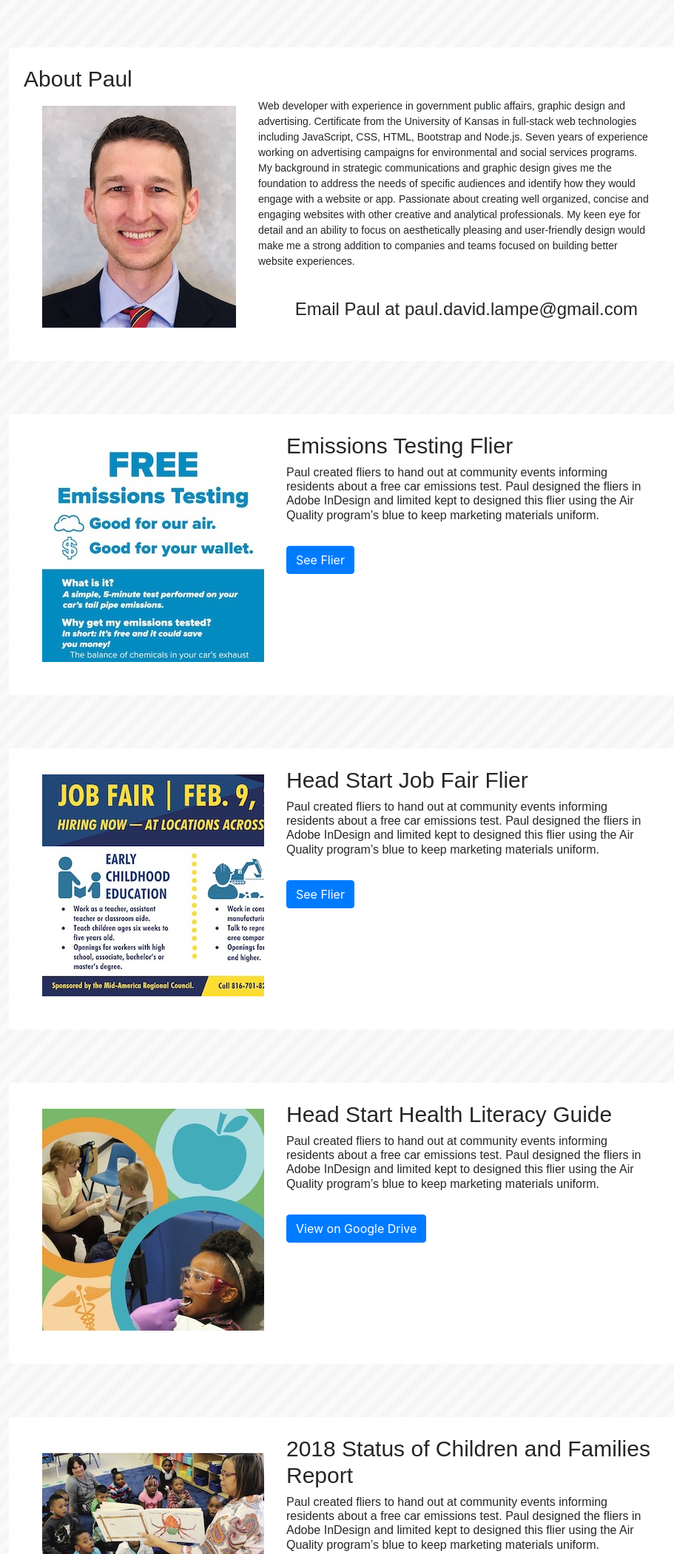
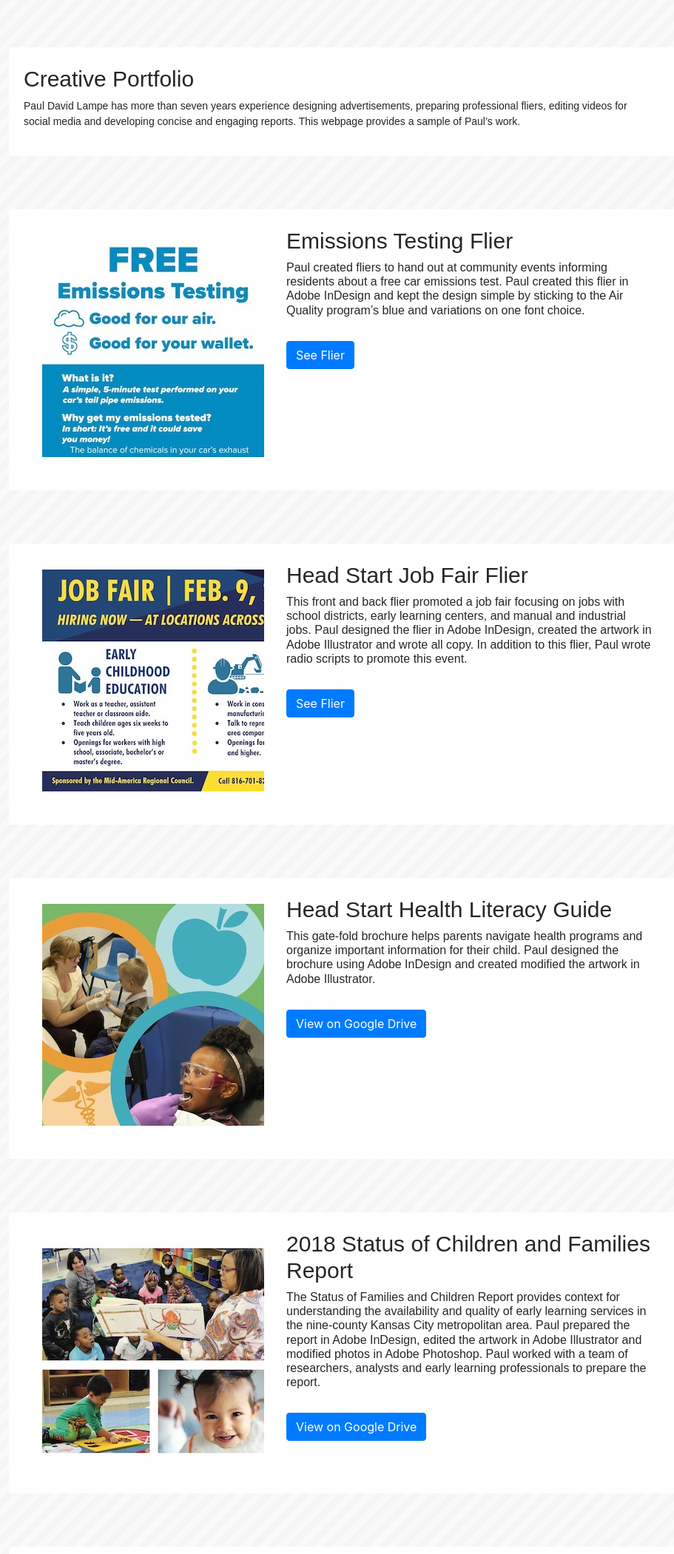
Before and after one commit to pdlampe/portfolio, a plain HTML site: page creative.html in a window 1280 px wide. Shown: the part 80-2181 px from the top of the page at 74% size, without its empty margins (168-1079 px from the left). Drawn offline with nearby package versions, Linux system fonts and the light colour scheme.

Commit message:
Updated homepage and creative section

```diff
--- a/creative.html
+++ b/creative.html
@@ -83,27 +83,15 @@
                 <div class="card" style="background-color: #ffffff; border: #dddddd; padding-top: 5px; margin: auto; ">
                     <div class="card-body">
 
-                        <h4 style="color: #262626; font-size:30px; font-family: Arial, Helvetica, sans-serif; ">About
-                            Paul</h4>
-                        <img src="paulpicture.jpg" alt="profile image"
-                            style="padding: 10px 30px 25px 25px; vertical-align: middle; float: left;" id="smallimage">
+                        <h4 style="color: #262626; font-size:30px; font-family: Arial, Helvetica, sans-serif; ">Creative
+                            Portfolio</h4>
+
                         <p style="padding-right: 30px; font-family: Arial, Helvetica, sans-serif; font-size: 14px;">
-                            Web developer with experience in government public affairs, graphic design and advertising.
-                            Certificate from the University of Kansas in full-stack web technologies including
-                            JavaScript, CSS, HTML, Bootstrap and Node.js. Seven years of experience working on
-                            advertising campaigns for environmental and social services programs. My background in
-                            strategic communications and graphic design gives me the foundation to address the needs of
-                            specific audiences and identify how they would engage with a website or app. Passionate
-                            about creating well organized, concise and engaging websites with other creative and
-                            analytical professionals. My keen eye for detail and an ability to focus on aesthetically
-                            pleasing and user-friendly design would make me a strong addition to companies and teams
-                            focused on building better website experiences.
+                            Paul David Lampe has more than seven years experience designing advertisements, preparing
+                            professional fliers, editing videos for social media and developing concise and engaging
+                            reports. This webpage provides a sample of Paul’s work.
                         </p>
-                        <br>
 
-                        <h4 style="color: #262626;  font-family: Arial, Helvetica, sans-serif; text-align:center">Email
-                            Paul at <a href="mailto:paul.david.lampe@gmail.com"
-                                style="color:  #262626;">paul.david.lampe@gmail.com</a></h4>
                     </div>
                 </div>
             </div>
@@ -134,8 +122,8 @@
                             Emissions Testing Flier</h4>
                         <h6 style="color: #262626; font-family: Arial, Helvetica, sans-serif; padding-right: 30px">
                             Paul created fliers to hand out at community events informing residents about a free car
-                            emissions test. Paul designed the fliers in Adobe InDesign and limited kept to designed this
-                            flier using the Air Quality program’s blue to keep marketing materials uniform. </h6>
+                            emissions test. Paul created this flier in Adobe InDesign and kept the design simple by
+                            sticking to the Air Quality program’s blue and variations on one font choice. </h6>
                         <br>
 
                         <!-- Button trigger modal -->
@@ -149,7 +137,8 @@
                             <div class="modal-dialog" role="document">
                                 <div class="modal-content">
                                     <div class="modal-header">
-                                        <h5 class="modal-title" id="exampleModalLabel">Modal title</h5>
+                                        <h5 class="modal-title" id="exampleModalLabel">Air Quality Emissions Clinic
+                                            Flier</h5>
                                         <button type="button" class="close" data-dismiss="modal" aria-label="Close">
                                             <span aria-hidden="true">&times;</span>
                                         </button>
@@ -195,9 +184,10 @@
                         <h4 style="color: #262626; font-size:30px; font-family: Arial, Helvetica, sans-serif; ">
                             Head Start Job Fair Flier</h4>
                         <h6 style="color: #262626; font-family: Arial, Helvetica, sans-serif; padding-right: 30px">
-                            Paul created fliers to hand out at community events informing residents about a free car
-                            emissions test. Paul designed the fliers in Adobe InDesign and limited kept to designed this
-                            flier using the Air Quality program’s blue to keep marketing materials uniform. </h6>
+                            This front and back flier promoted a job fair focusing on jobs with school districts, early
+                            learning centers, and manual and industrial jobs. Paul designed the flier in Adobe InDesign,
+                            created the artwork in Adobe Illustrator and wrote all copy. In addition to this flier, Paul
+                            wrote radio scripts to promote this event. </h6>
                         <br>
 
                         <!-- Button trigger modal -->
@@ -210,7 +200,7 @@
                             <div class="modal-dialog modal-lg" role="document">
                                 <div class="modal-content">
                                     <div class="modal-header">
-                                        <h5 class="modal-title" id="exampleModalLabel">Modal title</h5>
+                                        <h5 class="modal-title" id="exampleModalLabel">Head Start Job Fair Flier</h5>
                                         <button type="button" class="close" data-dismiss="modal" aria-label="Close">
                                             <span aria-hidden="true">&times;</span>
                                         </button>
@@ -257,9 +247,9 @@
                         <h4 style="color: #262626; font-size:30px; font-family: Arial, Helvetica, sans-serif; ">
                             Head Start Health Literacy Guide</h4>
                         <h6 style="color: #262626; font-family: Arial, Helvetica, sans-serif; padding-right: 30px">
-                            Paul created fliers to hand out at community events informing residents about a free car
-                            emissions test. Paul designed the fliers in Adobe InDesign and limited kept to designed this
-                            flier using the Air Quality program’s blue to keep marketing materials uniform. </h6>
+                            This gate-fold brochure helps parents navigate health programs and organize important
+                            information for their child. Paul designed the brochure using Adobe InDesign and created
+                            modified the artwork in Adobe Illustrator. </h6>
                         <br>
 
                         <a class="btn btn-primary"
@@ -294,9 +284,11 @@
                         <h4 style="color: #262626; font-size:30px; font-family: Arial, Helvetica, sans-serif; ">
                             2018 Status of Children and Families Report</h4>
                         <h6 style="color: #262626; font-family: Arial, Helvetica, sans-serif; padding-right: 30px">
-                            Paul created fliers to hand out at community events informing residents about a free car
-                            emissions test. Paul designed the fliers in Adobe InDesign and limited kept to designed this
-                            flier using the Air Quality program’s blue to keep marketing materials uniform. </h6>
+                            The Status of Families and Children Report provides context for understanding the
+                            availability and quality of early learning services in the nine-county Kansas City
+                            metropolitan area. Paul prepared the report in Adobe InDesign, edited the artwork in Adobe
+                            Illustrator and modified photos in Adobe Photoshop. Paul worked with a team of researchers,
+                            analysts and early learning professionals to prepare the report. </h6>
                         <br>
 
                         <a class="btn btn-primary"
@@ -331,9 +323,10 @@
                         <h4 style="color: #262626; font-size:30px; font-family: Arial, Helvetica, sans-serif; ">
                             Air Quality: Clean Air is Your Business (flier)</h4>
                         <h6 style="color: #262626; font-family: Arial, Helvetica, sans-serif; padding-right: 30px">
-                            Paul created fliers to hand out at community events informing residents about a free car
-                            emissions test. Paul designed the fliers in Adobe InDesign and limited kept to designed this
-                            flier using the Air Quality program’s blue to keep marketing materials uniform. </h6>
+                            Paul created this flier to inform businesses across the Kansas City metro about options to
+                            reduce air pollution. Paul prepared the flier in Adobe InDesign and edited photos in Adobe
+                            Photoshop. The design uses the program’s standard blue and the asymmetrical shapes found on
+                            AirQKC.org, the regional air quality website. </h6>
                         <br>
 
                         <a class="btn btn-primary"
@@ -367,9 +360,8 @@
                         <h4 style="color: #262626; font-size:30px; font-family: Arial, Helvetica, sans-serif; ">
                             Air Quality: Bicyling Social Media Video</h4>
                         <h6 style="color: #262626; font-family: Arial, Helvetica, sans-serif; padding-right: 30px">
-                            Paul created fliers to hand out at community events informing residents about a free car
-                            emissions test. Paul designed the fliers in Adobe InDesign and limited kept to designed this
-                            flier using the Air Quality program’s blue to keep marketing materials uniform. </h6>
+                            This short video highlights biking as an alternative to driving. Paul designed the video
+                            using Adobe Spark. This video was part of the 2019 Air Quality social media campaign. </h6>
                         <br>
 
 
```
Also changed, not shown: index.html (+8 -3 lines).
